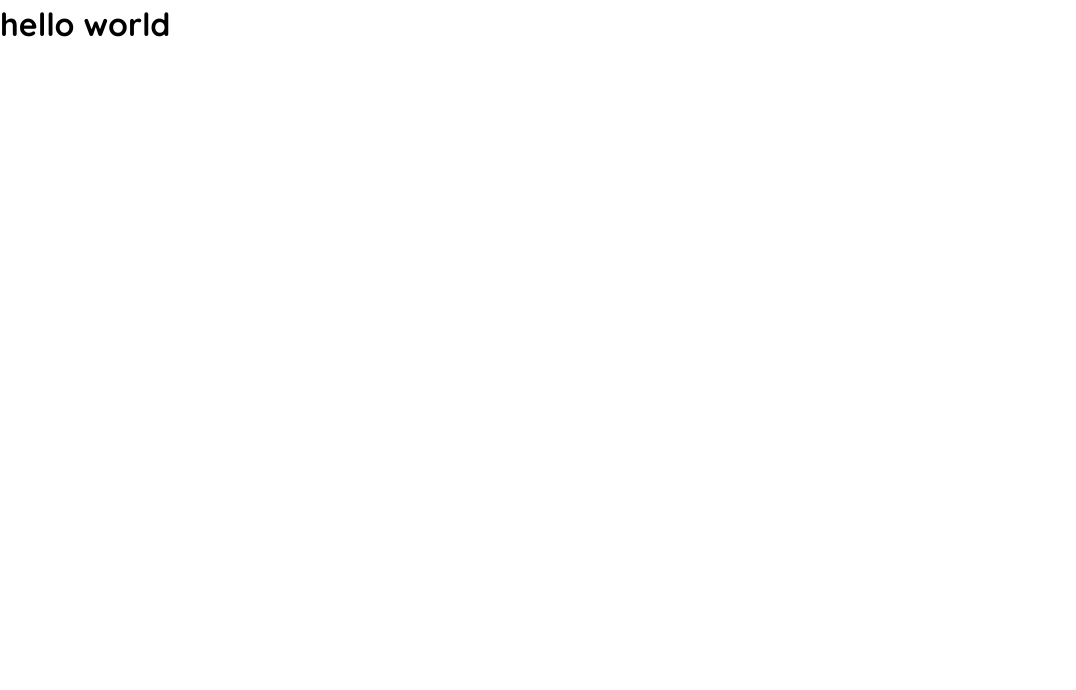
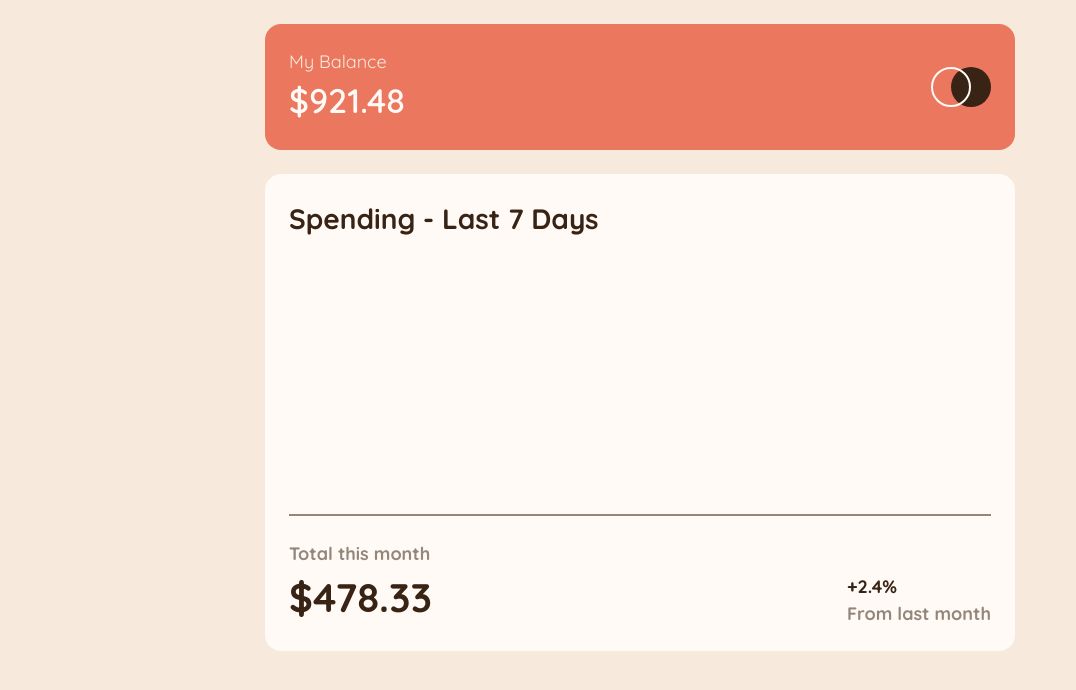
Before and after one commit to empyrean-sama/expenses-chart-component, a website built with Parcel: page src/index.html in a window 1280 px wide. Shown: the whole page, without its empty margins (0-1076 px from the left). Built offline with nearby package versions, Linux system fonts and the light colour scheme.

Commit message:
feat: htm5 markup and styling of a skeleton for desktop

```diff
--- a/src/index.html
+++ b/src/index.html
@@ -16,6 +16,30 @@
     <script src="./main.ts" defer></script>
 </head>
 <body>
-    <h1>hello world</h1>
+    <header>
+        <div class="balance-section">
+            <span class="my-balance">My Balance</span>
+            <span class="balance-amount">$921.48</span>
+        </div>
+        <div class="icon-section">
+            <div class="black-shadow"></div>
+            <div class="white-outline"></div>
+        </div>
+    </header>
+    <main class="spending-section">
+        <h1 class="spending-last-seven-days">Spending - Last 7 Days</h1>
+        <div class="bar-graph"></div>
+        <div class="horizontal-rule"></div>
+        <section class="total-section">
+            <div class="total-this-month-box">
+                <h2 class="total-this-month">Total this month</h2>
+                <h3 class="total-this-month-amount">$478.33</h3>
+            </div>
+            <div class="from-last-month-box">
+                <h3 class="from-last-month-amount">+2.4%</h3>
+                <h2 class="from-last-month">From last month</h2>
+            </div>
+        </section>
+    </main>
 </body>
 </html>
--- a/src/style.scss
+++ b/src/style.scss
@@ -1 +1,10 @@
 @use './style/reset' as *;
+@use './style/variables' as *;
+
+@use './style/components/header' as *;
+@use './style/components/main' as *;
+
+body {
+    background-color: var(--neutral-300);
+    margin: var(--spacer);
+}
--- a/src/style/_reset.scss
+++ b/src/style/_reset.scss
@@ -17,6 +17,7 @@ body {
   font-optical-sizing: auto;
   font-weight: 300;
   font-style: normal;
+  font-size: 18px;
   line-height: 1.5;
   -webkit-font-smoothing: antialiased;
 }
--- /dev/null
+++ b/src/style/_variables.scss
@@ -0,0 +1,19 @@
+:root {
+    --red-color: hsl(10, 79%, 65%);
+    --cyan-color: hsl(186, 34%, 60%);
+
+    --neutral-100: hsl(25, 47%, 15%);
+    --neutral-200: hsl(28, 10%, 53%);
+    --neutral-300: hsl(27, 66%, 92%);
+    --neutral-400: hsl(33, 100%, 98%);
+
+    --spacer: 24px;
+
+    --border-radius: 16px;
+    --max-width: 750px;
+
+    --font-body-copy: 18px;
+    --font-large: 34px;
+    --font-larger: 40px;
+    --font-almost-large: 28px;
+}
--- /dev/null
+++ b/src/style/components/_header.scss
@@ -0,0 +1,53 @@
+header {
+    max-width: var(--max-width);
+    padding: var(--spacer);
+    margin: auto;
+    margin-top: var(--spacer);
+    background-color: var(--red-color);
+    border-radius: var(--border-radius);
+
+    display: flex;
+    justify-content: space-between;
+    align-items: center;
+
+    position: relative;
+
+    .balance-section {
+        display: flex;
+        flex-direction: column;
+
+        .my-balance {
+            font-size: var(--font-body-copy);
+            font-weight: 400;
+            color: var(--neutral-300);
+        }
+        .balance-amount {
+            font-size: var(--font-large);
+            font-weight: 600;
+            color: var(--neutral-400);
+        }
+    }
+
+    .icon-section {
+        .white-outline {
+            position: absolute;
+            width: 40px;
+            height: 40px;
+            border-radius: 100%;
+            border: 2px solid var(--neutral-400);
+
+            right: calc(var(--spacer) + 20px);
+            top: calc(50% - 20px);
+        }
+        .black-shadow {
+            position: absolute;
+            background-color: var(--neutral-100);
+            width: 40px;
+            height: 40px;
+            border-radius: 100%;
+
+            right: var(--spacer);
+            top: calc(50% - 20px);
+        }
+    }
+}
--- /dev/null
+++ b/src/style/components/_main.scss
@@ -0,0 +1,52 @@
+main {
+    background-color: var(--neutral-400);
+    max-width: var(--max-width);
+    margin: auto;
+    margin-top: var(--spacer);
+    padding: var(--spacer);
+    border-radius: var(--border-radius);
+
+    .spending-last-seven-days {
+        color: var(--neutral-100);
+        font-size: var(--font-almost-large);
+    }
+
+    .bar-graph {
+        min-height: 250px;
+    }
+
+    .horizontal-rule {
+        width: 100%;
+        border: 1px solid var(--neutral-200);
+        margin: var(--spacer) 0;
+    }
+
+    .total-section {
+        display: flex;
+        justify-content: space-between;
+        align-items: flex-end;
+
+        .total-this-month-box {
+            .total-this-month {
+                color: var(--neutral-200);
+                font-size: var(--font-body-copy);
+            }
+            .total-this-month-amount {
+                color: var(--neutral-100);
+                font-size: var(--font-larger);
+            }
+        }
+
+        .from-last-month-box {
+            .from-last-month-amount {
+                color: var(--neutral-100);
+                font-size: var(--font-body-copy);
+            }
+
+            .from-last-month {
+                color: var(--neutral-200);
+                font-size: var(--font-body-copy);
+            }
+        }
+    }
+}
```
